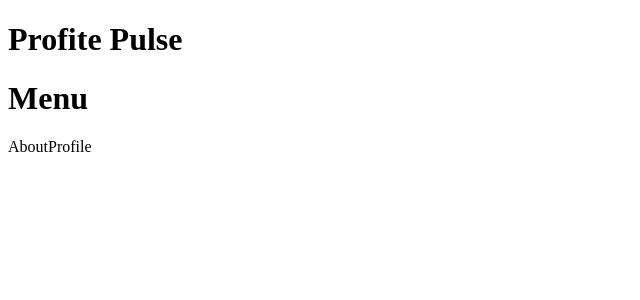
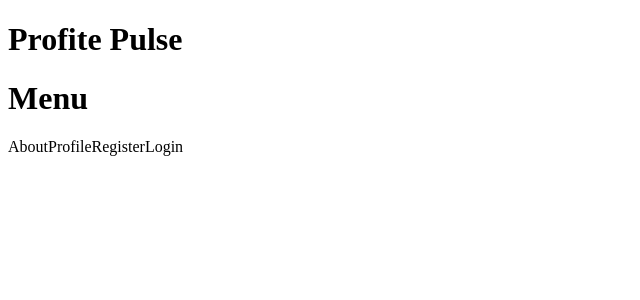
Before and after one commit to dusenkot/marketplace, a React (Vite) app: page / in a window 1280 px wide. Shown: the top 300 px of the page, without its empty margins (0-640 px from the left). Built offline with nearby package versions, Linux system fonts and the light colour scheme.

Commit message:
button and join in register and login

```diff
--- a/src/Routes/Routes.jsx
+++ b/src/Routes/Routes.jsx
@@ -2,7 +2,9 @@ import React from 'react';
 import { BrowserRouter, Route,Routes as RouterRoutes } from 'react-router-dom'
 import About from '../components/screens/home/about us/about';
 import Home from '../components/screens/home/Home';
+import SignIn from '../components/screens/login/sign_in';
 import Profile from '../components/screens/profile/profile';
+import SingUp from '../components/screens/register/sign_up';
 
 
 function Routes(){
@@ -12,6 +14,8 @@ function Routes(){
       <Route path='/' element={ <Home />}/>
       <Route path='/profile' element={ <Profile />}/>
       <Route path='/about' element={ <About/>}/>
+      <Route path='/sign_up' element={ <SingUp/>}/>
+      <Route path='/sign_in' element={ <SignIn/>}/>
     </RouterRoutes>
     </BrowserRouter>
 
--- a/src/components/screens/home/form-send/forms-sends.jsx
+++ b/src/components/screens/home/form-send/forms-sends.jsx
@@ -9,6 +9,8 @@ const FormSends = () => {
     <div>
       <span onClick={() => navigateTo('/about')}>About</span>
       <span onClick={() => navigateTo('/profile')}>Profile</span>
+      <span onClick={() => navigateTo('/sign_up')}>Register</span>
+      <span onClick={() => navigateTo('/sign_in')}>Login</span>
     </div>
 
   );
--- a/src/components/screens/login/sign_in.jsx
+++ b/src/components/screens/login/sign_in.jsx
@@ -1,6 +1,7 @@
-import styles from './sing_in.css'
+import React from 'react';
+import styles from './sign_in.css'
 
-function singIn() {
+function SignIn(){
 
     return (
         <div style={styles.container}>
--- a/src/components/screens/register/sign_up.jsx
+++ b/src/components/screens/register/sign_up.jsx
@@ -1,6 +1,7 @@
+import React from 'react';
 import styles from './sign_up.css'
 
-function sing_up() {
+function SignUp() {
 
   return (
 
@@ -25,4 +26,4 @@ function sing_up() {
   );
 };
 
-export default sing_up;
+export default SignUp;
```
